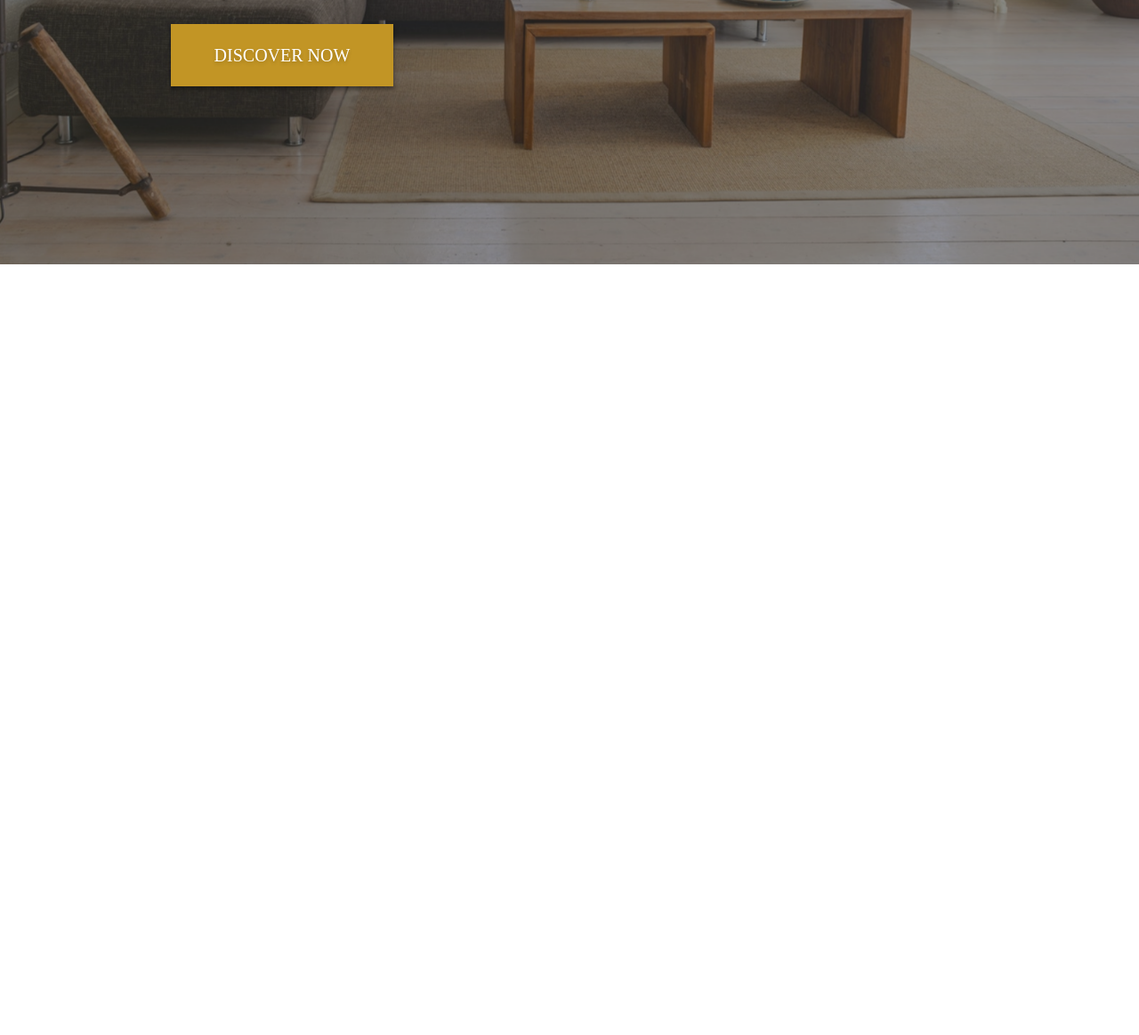
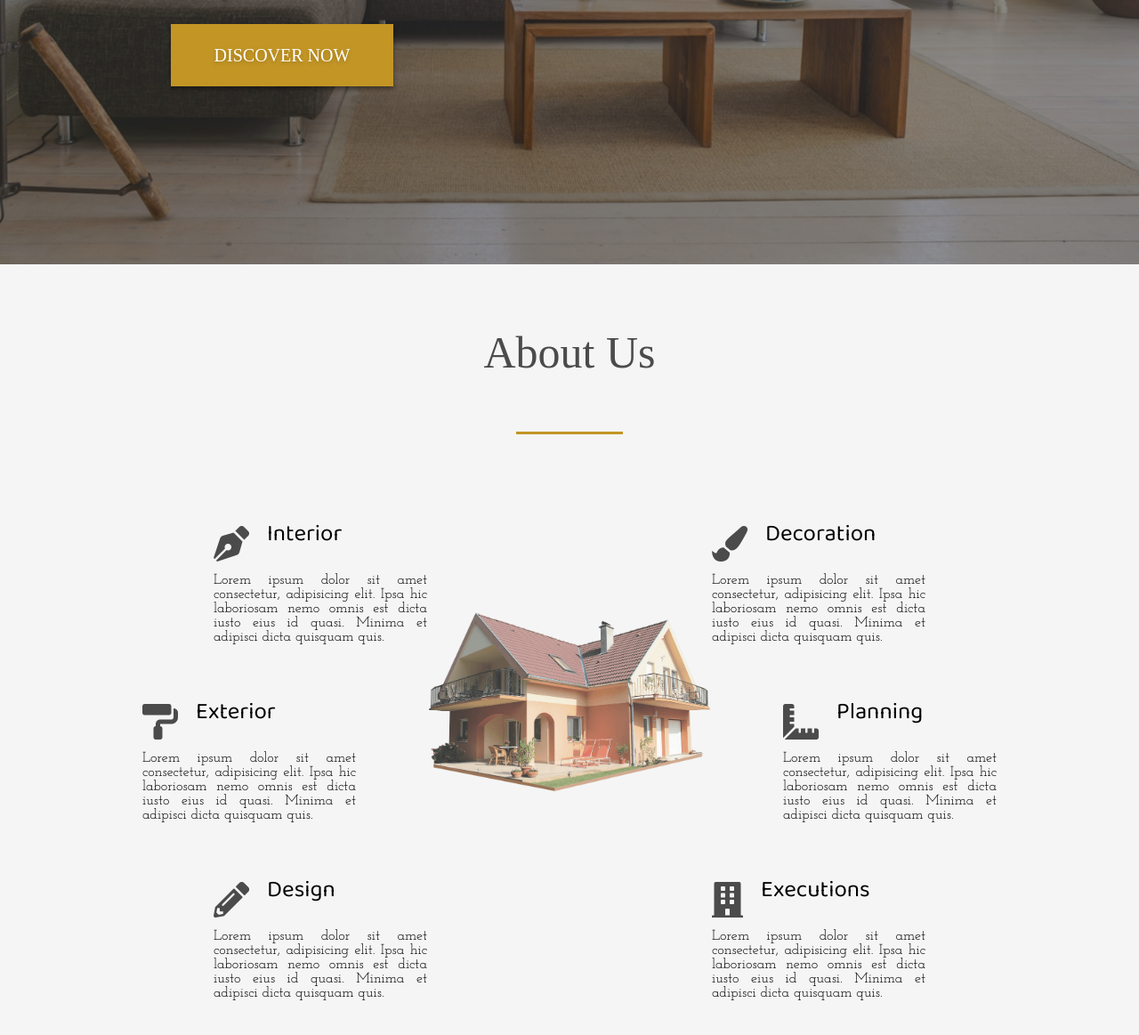
Before and after one commit to BUddha10/architect-website, a plain HTML site: page index.html in a window 1280 px wide. Shown: the part 503-1666 px from the top of the page at 89% size. Before the commit the page ends 800 px from the top, so only its background shows below. Drawn offline with nearby package versions, Linux system fonts and the light colour scheme; a web font is replaced by a local one.

Commit message:
feat(about-us): Create and style about us section using css grid

```diff
--- a/index.html
+++ b/index.html
@@ -53,7 +53,9 @@
             <a href="#" class="menu-link" data-content="Pricing">Pricing</a>
           </li>
           <li class="menu-item">
-            <a href="#" class="menu-link" data-content="Contact Us">Contact Us</a>
+            <a href="#" class="menu-link" data-content="Contact Us"
+              >Contact Us</a
+            >
           </li>
         </ul>
 
@@ -64,6 +66,86 @@
         </div>
       </section>
       <!-- end of sidebar section -->
+
+      <!-- about us section -->
+      <section class="about-us">
+        <div class="section-header">
+          <h1 class="section-heading">About Us</h1>
+          <div class="underline"></div>
+        </div>
+        <div class="services">
+          <div class="service">
+            <div class="service-header">
+              <i class="fas fa-pen-nib"></i>
+              <h3>Interior</h3>
+            </div>
+            <p class="service-text">
+              Lorem ipsum dolor sit amet consectetur, adipisicing elit. Ipsa hic
+              laboriosam nemo omnis est dicta iusto eius id quasi. Minima et
+              adipisci dicta quisquam quis.
+            </p>
+          </div>
+          <div class="service">
+            <div class="service-header">
+              <i class="fas fa-paint-roller"></i>
+              <h3>Exterior</h3>
+            </div>
+            <p class="service-text">
+              Lorem ipsum dolor sit amet consectetur, adipisicing elit. Ipsa hic
+              laboriosam nemo omnis est dicta iusto eius id quasi. Minima et
+              adipisci dicta quisquam quis.
+            </p>
+          </div>
+          <div class="service">
+            <div class="service-header">
+              <i class="fas fa-pencil-alt"></i>
+              <h3>Design</h3>
+            </div>
+            <p class="service-text">
+              Lorem ipsum dolor sit amet consectetur, adipisicing elit. Ipsa hic
+              laboriosam nemo omnis est dicta iusto eius id quasi. Minima et
+              adipisci dicta quisquam quis.
+            </p>
+          </div>
+          <div class="service">
+            <div class="service-header">
+              <i class="fas fa-paint-brush"></i>
+              <h3>Decoration</h3>
+            </div>
+            <p class="service-text">
+              Lorem ipsum dolor sit amet consectetur, adipisicing elit. Ipsa hic
+              laboriosam nemo omnis est dicta iusto eius id quasi. Minima et
+              adipisci dicta quisquam quis.
+            </p>
+          </div>
+          <div class="service">
+            <div class="service-header">
+              <i class="fas fa-ruler-combined"></i>
+              <h3>Planning</h3>
+            </div>
+            <p class="service-text">
+              Lorem ipsum dolor sit amet consectetur, adipisicing elit. Ipsa hic
+              laboriosam nemo omnis est dicta iusto eius id quasi. Minima et
+              adipisci dicta quisquam quis.
+            </p>
+          </div>
+          <div class="service">
+            <div class="service-header">
+              <i class="fas fa-building"></i>
+              <h3>Executions</h3>
+            </div>
+            <p class="service-text">
+              Lorem ipsum dolor sit amet consectetur, adipisicing elit. Ipsa hic
+              laboriosam nemo omnis est dicta iusto eius id quasi. Minima et
+              adipisci dicta quisquam quis.
+            </p>
+          </div>
+          <div class="about-us-img-wrapper">
+            <img src="images/house.png" alt="about us image" />
+          </div>
+        </div>
+      </section>
+      <!-- end of about us section -->
     </div>
 
     <script src="script.js"></script>
--- a/style.css
+++ b/style.css
@@ -252,5 +252,110 @@ html {
 .social-media i:hover {
   background-color: #c29525;
 }
+/* end of sidebar section */
 
-/* end of sidebar section */
+/* about us section */
+.about-us {
+  width: 100%;
+  background-color: #f5f5f5;
+  padding-bottom: 15rem;
+}
+
+.section-header {
+  display: flex;
+  flex-direction: column;
+  align-items: center;
+  padding: 7rem 0 10rem 0;
+}
+
+.section-heading {
+  font-family: "Muli", serif;
+  font-size: 5rem;
+  font-weight: 300;
+  color: #4b4b4b;
+  margin-bottom: 6rem;
+}
+
+.underline {
+  width: 12rem;
+  height: 0.3rem;
+  background-color: #c29525;
+}
+
+.services {
+  width: 100%;
+  height: 100%;
+  display: grid;
+  grid-template-columns: repeat(16, 1fr);
+  grid-template-rows: repeat(6, 6rem);
+  grid-row-gap: 4rem;
+}
+
+.service {
+  width: 100%;
+  margin-bottom: 2rem;
+}
+
+.service:nth-child(1) {
+  grid-column: 4/7;
+  grid-row: 1/3;
+}
+.service:nth-child(2) {
+  grid-column: 3/6;
+  grid-row: 3/5;
+}
+.service:nth-child(3) {
+  grid-column: 4/7;
+  grid-row: 5/-1;
+}
+.service:nth-child(4) {
+  grid-column: 11/14;
+  grid-row: 1/3;
+}
+.service:nth-child(5) {
+  grid-column: 12/15;
+  grid-row: 3/5;
+}
+.service:nth-child(6) {
+  grid-column: 11/14;
+  grid-row: 5/-1;
+}
+
+.service-header {
+  display: flex;
+  align-items: center;
+  margin-bottom: 1rem;
+}
+
+.service-header i {
+  font-size: 4rem;
+  color: #4b4b4b;
+  margin-right: 2rem;
+}
+
+.service-header h3 {
+  font-family: "Baloo Da 2", serif;
+  font-size: 2.6rem;
+  line-height: 2.6rem;
+  font-weight: 400;
+  margin-bottom: 2rem;
+}
+
+.service-text{
+  font-family: "Josefin Slab", serif;
+  font-size: 1.6rem;
+  text-align: justify;
+}
+
+.about-us-img-wrapper {
+  grid-column: 7/11;
+  grid-row: 2/6;
+  width: 100%;
+}
+
+.about-us-img-wrapper img {
+  width: 100%;
+  object-fit: cover;
+  opacity: 0.8;
+}
+/* end of about us section */
```
